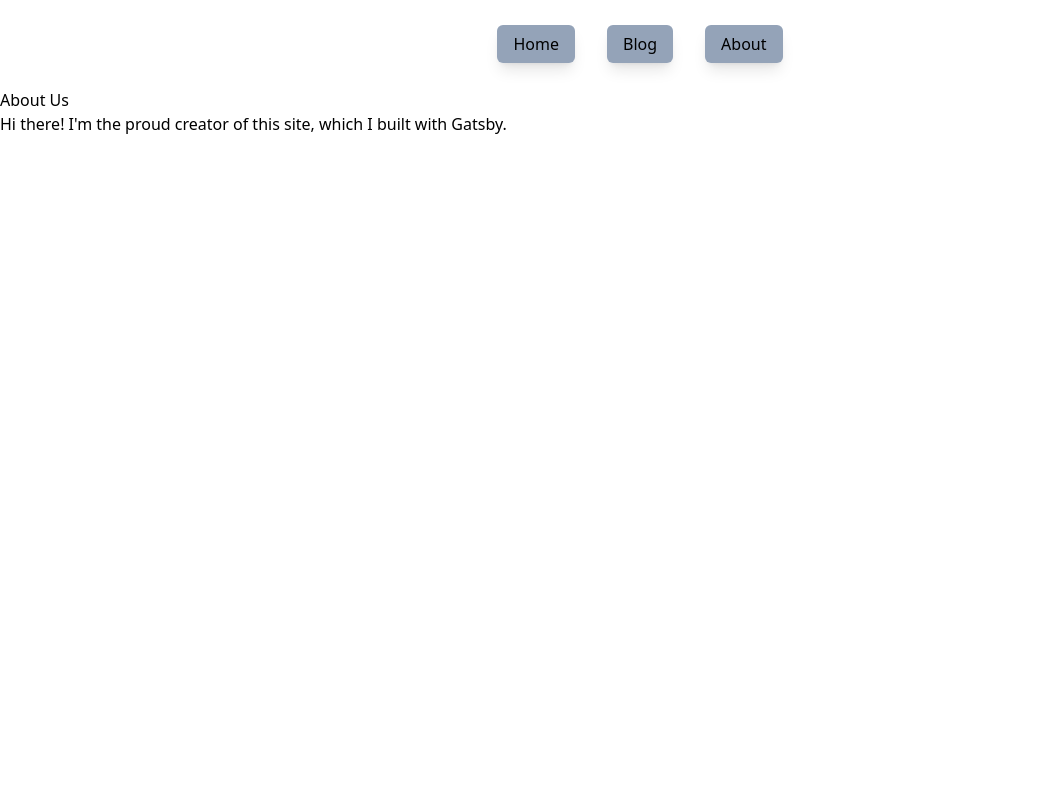
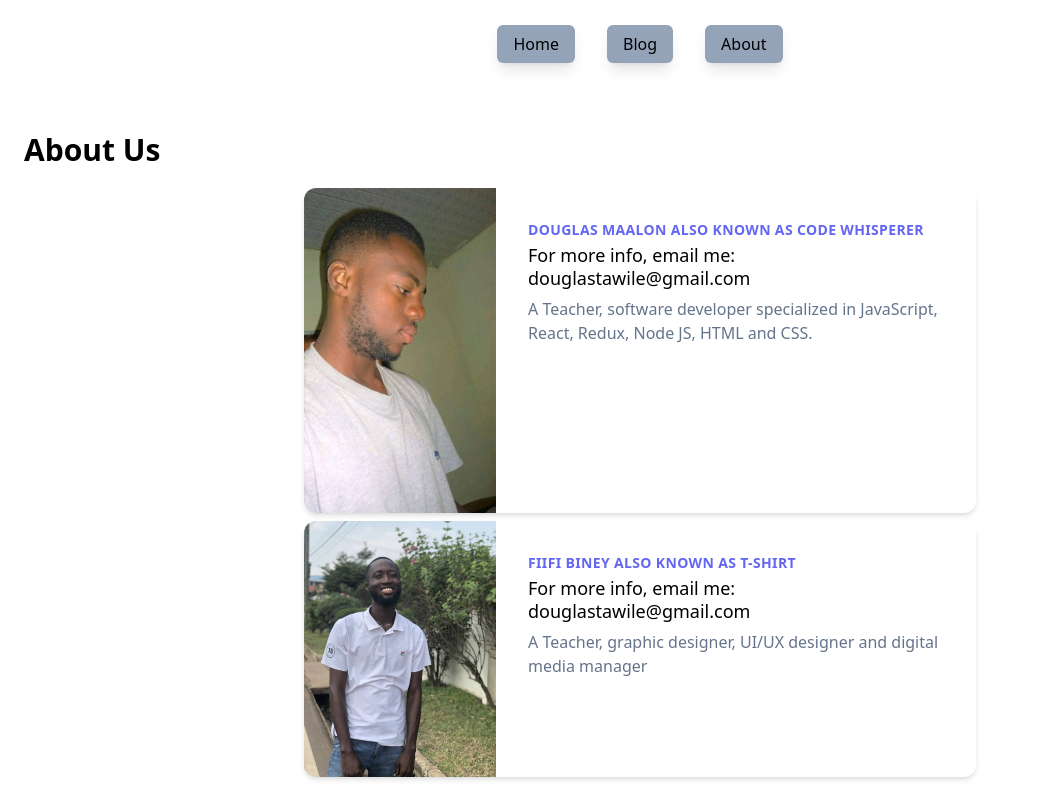
Before and after one commit to douglastawile/douglas-blog, a Gatsby site: page /about in a window 1280 px wide. Shown: the whole page, without its empty margins (0-1038 px from the left). Built offline with nearby package versions, Linux system fonts and the light colour scheme; Gatsby itself is replaced by a stand-in of ours.

Commit message:
Second Commit done

```diff
--- a/package.json
+++ b/package.json
@@ -12,7 +12,8 @@
     "gatsby-source-filesystem": "^5.7.0",
     "gatsby-transformer-sharp": "^5.7.0",
     "react": "^18.2.0",
-    "react-dom": "^18.2.0"
+    "react-dom": "^18.2.0",
+    "react-icons": "^4.8.0"
   },
   "devDependencies": {
     "autoprefixer": "^10.4.14",
--- a/src/components/layout.js
+++ b/src/components/layout.js
@@ -3,10 +3,12 @@ import Header from "./header"
 
 const Layout = ({ pageTitle, children }) => {
   return (
-    <div>
+    <div className="dark:bg-slate-800 min-h-screen mx-auto">
       <Header />
-      <main>
-        <h1>{pageTitle}</h1>
+      <main className="my-3 py-3 px-6 dark:bg-slate-800 dark:text-white">
+        <h1 className="my-2 py-3 text-3xl font-semibold dark:text-slate-300">
+          {pageTitle}
+        </h1>
         {children}
       </main>
     </div>
--- a/src/pages/about.js
+++ b/src/pages/about.js
@@ -1,4 +1,5 @@
 // Step 1: Import React
+import { StaticImage } from "gatsby-plugin-image"
 import * as React from "react"
 import Layout from "../components/layout"
 
@@ -6,9 +7,59 @@ import Layout from "../components/layout"
 const AboutPage = () => {
   return (
     <Layout pageTitle={"About Us"}>
-      <p>
-        Hi there! I'm the proud creator of this site, which I built with Gatsby.
-      </p>
+      <div className="max-w-md mx-auto bg-white rounded-xl shadow-md overflow-hidden md:max-w-2xl">
+        <div className="md:flex">
+          <div className="md:shrink-0">
+            <StaticImage
+              className="h-48 w-full object-cover md:h-full md:w-48"
+              src="../images/code.jpg"
+              alt="Modern building architecture"
+            />
+          </div>
+          <div className="p-8">
+            <div className="uppercase tracking-wide text-sm text-indigo-500 font-semibold">
+              Douglas Maalon also known as Code Whisperer
+            </div>
+            <a
+              href="#"
+              className="block mt-1 text-lg leading-tight font-medium text-black hover:underline"
+            >
+              For more info, email me: douglastawile@gmail.com
+            </a>
+            <p className="mt-2 text-slate-500">
+              A Teacher, software developer specialized in JavaScript, React,
+              Redux, Node JS, HTML and CSS.
+            </p>
+          </div>
+        </div>
+      </div>
+
+      <div className="max-w-md mx-auto my-2 bg-white rounded-xl shadow-md overflow-hidden md:max-w-2xl">
+        <div className="md:flex">
+          <div className="md:shrink-0">
+            <StaticImage
+              className="h-48 w-full object-cover md:h-full md:w-48"
+              src="../images/ts.jpg"
+              alt="Modern building architecture"
+            />
+          </div>
+          <div className="p-8">
+            <div className="uppercase tracking-wide text-sm text-indigo-500 font-semibold">
+              Fiifi Biney also known as T-Shirt
+            </div>
+            <a
+              href="#"
+              className="block mt-1 text-lg leading-tight font-medium text-black hover:underline"
+            >
+              For more info, email me: douglastawile@gmail.com
+            </a>
+            <p className="mt-2 text-slate-500">
+              A Teacher, graphic designer, UI/UX designer and digital media
+              manager
+            </p>
+          </div>
+        </div>
+      </div>
     </Layout>
   )
 }
--- a/src/pages/blog.js
+++ b/src/pages/blog.js
@@ -4,7 +4,9 @@ import Layout from "../components/layout"
 const BlogPage = () => {
   return (
     <Layout pageTitle={"My Blog"}>
-      <p>All posts are coming soon.</p>
+      <p className="text-md font-semibold dark:text-slate-200">
+        All posts are coming soon.
+      </p>
     </Layout>
   )
 }
--- a/src/pages/index.js
+++ b/src/pages/index.js
@@ -6,7 +6,7 @@ import Layout from "../components/layout"
 const IndexPage = () => {
   return (
     <Layout pageTitle={"Home Page"}>
-      <p>
+      <p className="text-md font-semibold dark:text-slate-200">
         Thank you for joining me here. The reason for creating blog site is to
         tell you that there will be a website coming soon that is mainly build
         for teachers.
```
Also changed, not shown: src/images/code.jpg (added), src/images/example.png (deleted), src/images/ts.jpg (added), 1 other file.
